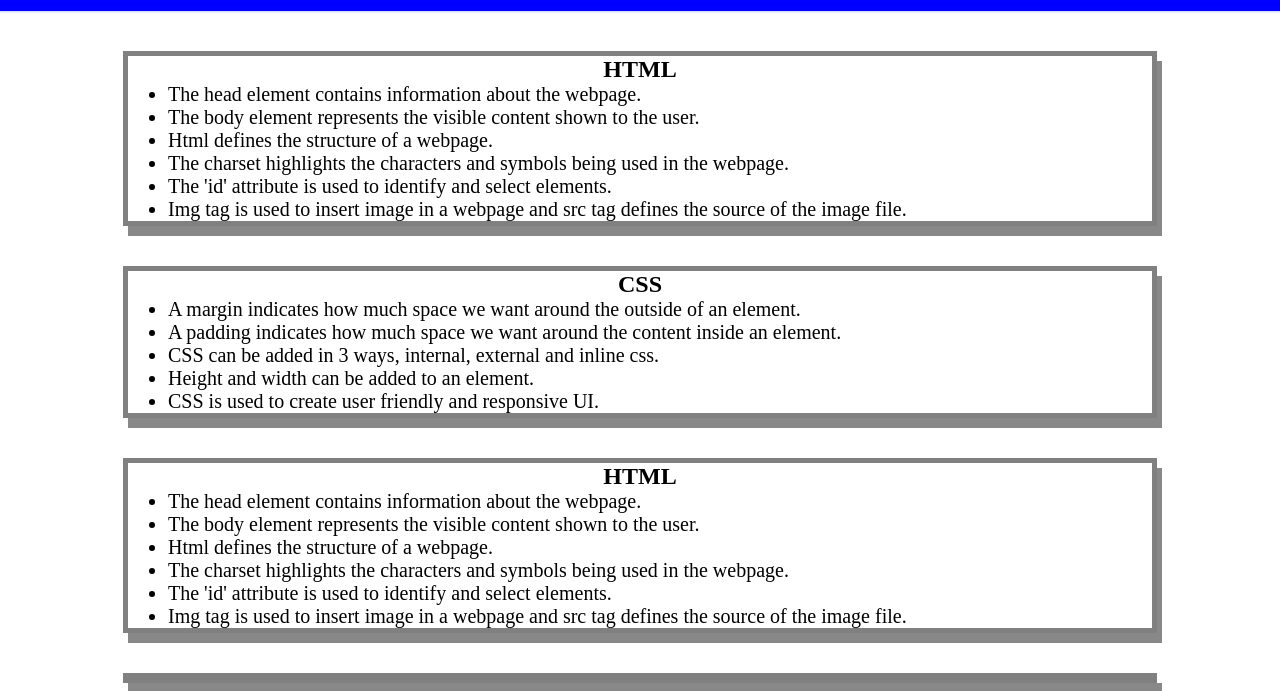
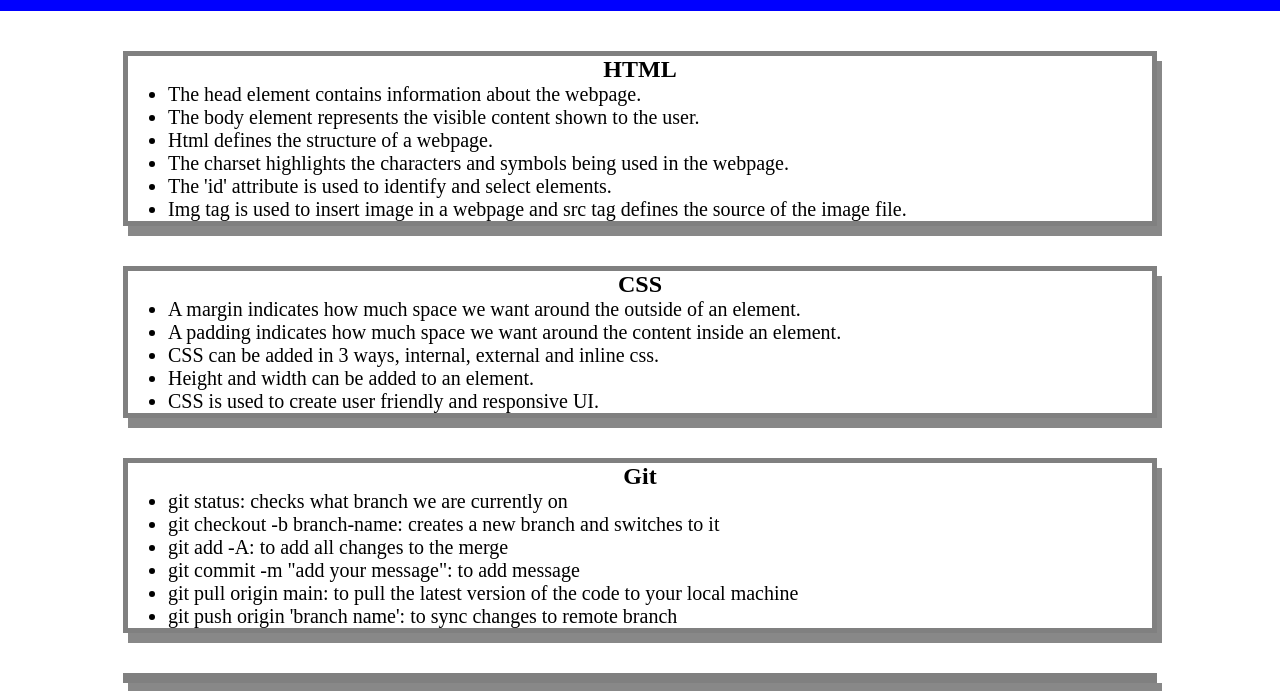
Before and after one commit to rak100/prework-study-guide, a plain HTML site: page index.html in a window 1280 px wide. Shown: the part 109-800 px from the top of the page. Drawn offline with Linux system fonts and the light colour scheme.

Commit message:
update index.html
updated html code and

```diff
--- a/index.html
+++ b/index.html
@@ -37,23 +37,6 @@
         </section>
 
 
-
-      <main>
-        <section class="card" id="html-section">
-          <h2>HTML</h2>
-            <ul>
-              <li>The head element contains information about the webpage.</li>
-              <li>The body element represents the visible content shown to the user.</li>
-              <li>Html defines the structure of a webpage.</li>
-              <li>The charset highlights the characters and symbols being used in the webpage.</li>
-              <li>The 'id' attribute is used to identify and select elements.</li>
-              <li>Img tag is used to insert image in a webpage and src tag defines the source of the image file.</li>
-            </ul>
-        </section>
-        <section class="card" id="css-section">
-
-        </section>
-
         <section class="card" id="git-section">
           <h2>Git</h2>
           <ul>
@@ -63,9 +46,6 @@
             <li>git commit -m "add your message": to add message</li>
             <li>git pull origin main: to pull the latest version of the code to your local machine</li>
             <li>git push origin 'branch name': to sync changes to remote branch</li>
-
-
-
           </ul>
         </section>
         <section class="card" id="javascript-section">
```
